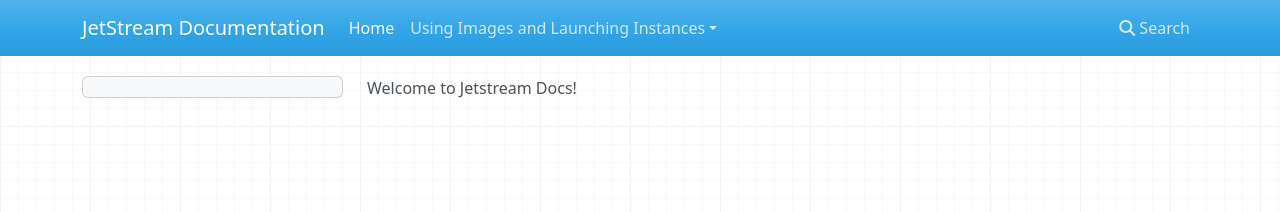
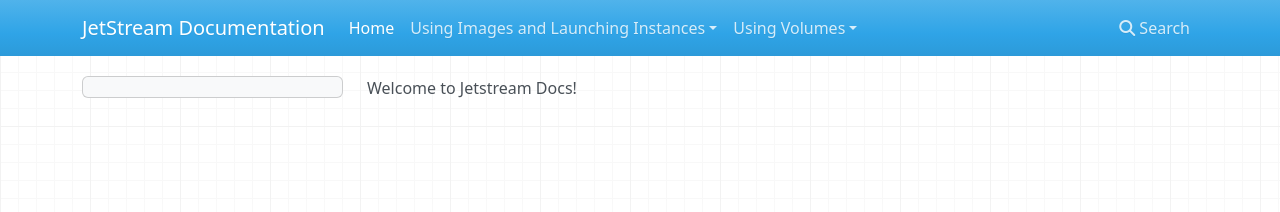
Before and after one commit to kkennedyua/JetstreamDocs, an MkDocs documentation site: the page built from docs/index.md, in a window 1280 px wide. Shown: the top 212 px of the page. Built offline with MkDocs 1.6.1, drawn with Linux system fonts in a browser that asks for light colours; nearby versions of some CDN libraries; old or Windows-style settings are respelled for this version of MkDocs.

Commit message:
Update mkdocs.yml

```diff
--- a/mkdocs.yml
+++ b/mkdocs.yml
@@ -2,4 +2,5 @@ site_name: JetStream Documentation
 
 pages:
 - ['index.md', 'Home']
-- ['using-images/Using Images and Launching Instances.md', 'Using Images and Launching Instances', 'Using Images and Launching Instances']
+- ['using-images/UsingImagesAndLaunchingInstances.md', 'Using Images and Launching Instances', 'Using Images and Launching Instances']
+- ['using-volumes/UsingVolumes.md', 'Using Volumes', 'Using Volumes']
```
